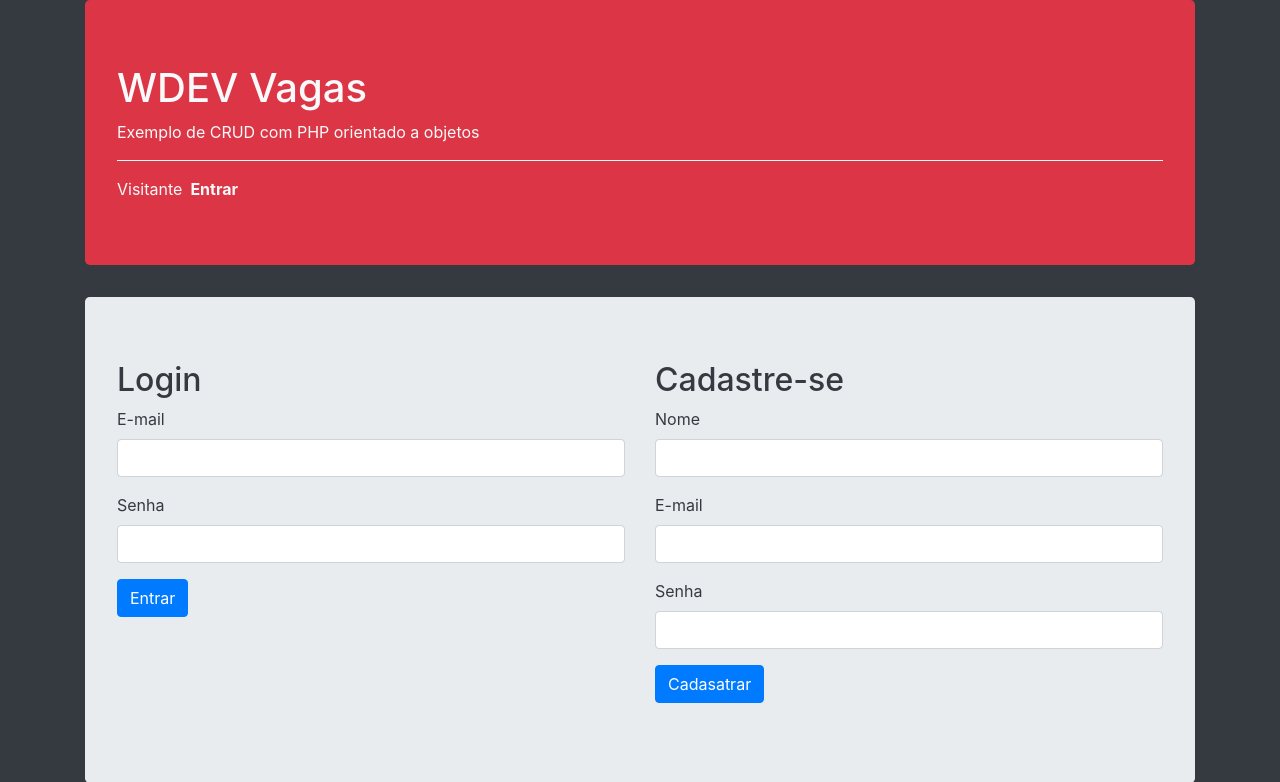
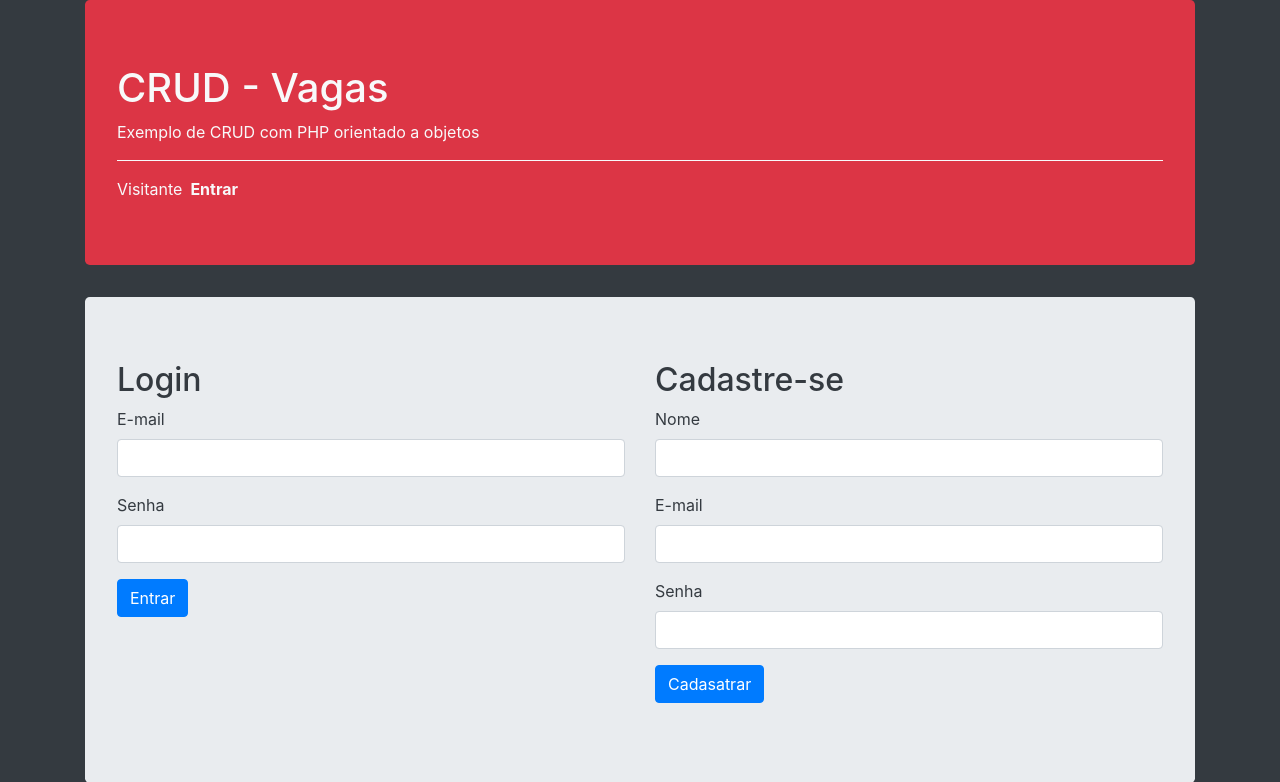
Before and after one commit to hotwyl/wd_vagas, a PHP site: page /login.php in a window 1280 px wide. Shown: the top 782 px of the page. Run offline with PHP 8.4, Linux system fonts and the light colour scheme.

Commit message:
renomear

```diff
--- a/includes/header.php
+++ b/includes/header.php
@@ -23,7 +23,7 @@ $usuario = $usuarioLogado ?
   <!-- Bootstrap CSS -->
   <link rel="stylesheet" href="https://cdn.jsdelivr.net/npm/bootstrap@4.6.0/dist/css/bootstrap.min.css" integrity="sha384-B0vP5xmATw1+K9KRQjQERJvTumQW0nPEzvF6L/Z6nronJ3oUOFUFpCjEUQouq2+l" crossorigin="anonymous">
 
-  <title>WDEV Vagas!</title>
+  <title>CRUD - Vagas</title>
 </head>
 
 <body class="bg-dark text-light">
@@ -31,7 +31,7 @@ $usuario = $usuarioLogado ?
   <div class="container">
 
     <div class="jumbotron bg-danger">
-      <h1>WDEV Vagas</h1>
+      <h1>CRUD - Vagas</h1>
       <p> Exemplo de CRUD com PHP orientado a objetos</p>
 
       <hr class="border-light">
```
Also changed, not shown: .github/workflows/master.yml.
